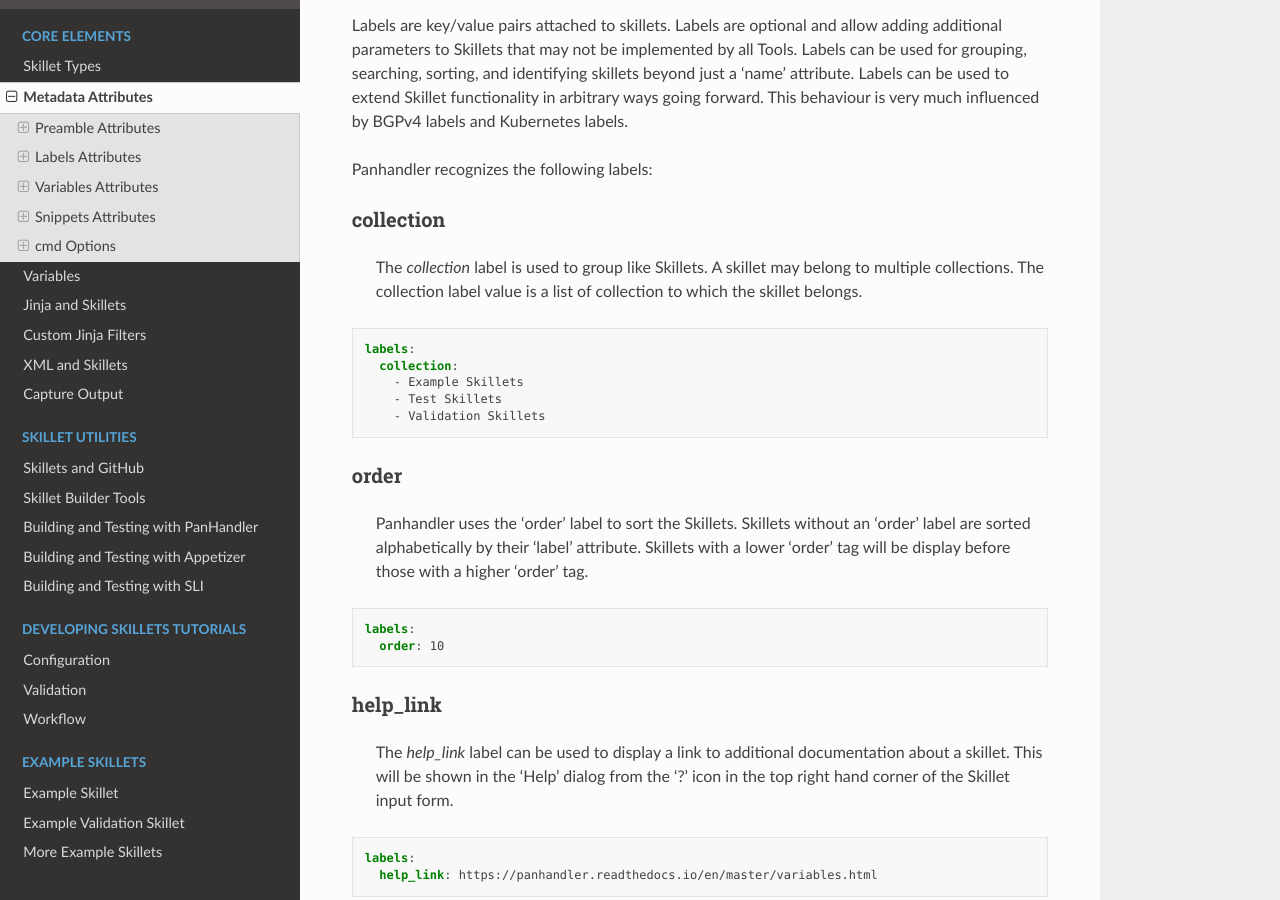
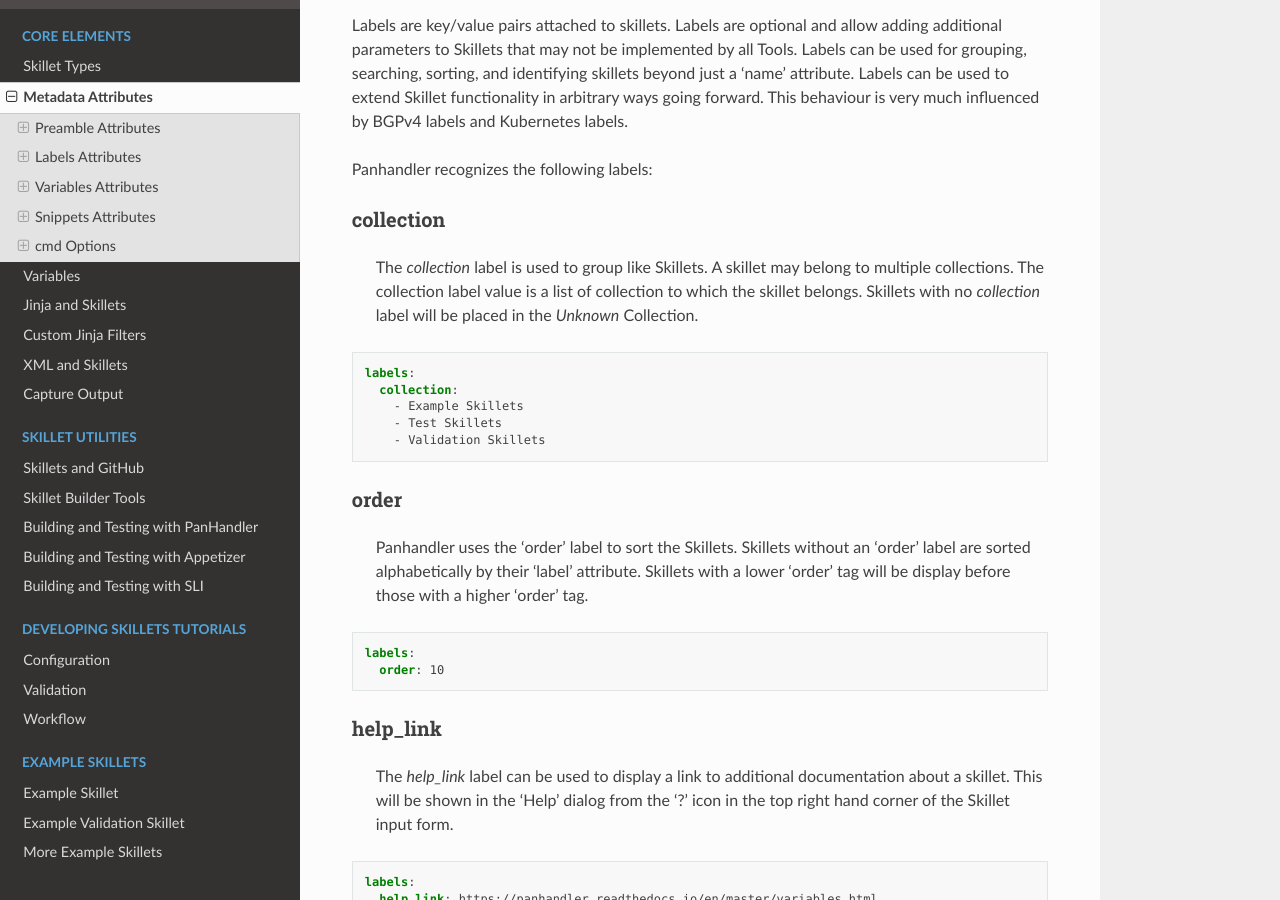
Before and after one commit to PaloAltoNetworks/SkilletBuilder, a Sphinx documentation site: the page built from docs/reference_examples/metadata_attributes.rst, in a window 1280 px wide and 900 px high, scrolled down 1314 px. Built offline with Sphinx 7.4.7 and the Read the Docs theme 2.0.0, drawn with Linux system fonts in a browser that asks for light colours; pages that are not in the unit, such as notebooks, are missing from menus; some of the changed text lies outside the part shown.

Commit message:
Added collection & variable name details from Skillets Defined

```diff
--- a/docs/reference_examples/metadata_attributes.rst
+++ b/docs/reference_examples/metadata_attributes.rst
@@ -67,7 +67,8 @@
 ~~~~~~~~~~
 
   The `collection` label is used to group like Skillets. A skillet may belong to multiple collections. The collection
-  label value is a list of collection to which the skillet belongs.
+  label value is a list of collection to which the skillet belongs. Skillets with no `collection` label will be placed
+  in the *Unknown* Collection.
 
 .. code-block:: yaml
 
@@ -152,6 +153,13 @@
 name
 ~~~~
     name assigned to the variable
+
+    .. note::
+
+        The variable name must not contain special characters such as '-' or '*' or spaces. Variable names can be any
+        length and can consist of uppercase and lowercase letters ( A-Z , a-z ), digits ( 0-9 ), and the underscore
+        character ( _ ). An additional restriction is that, although a variable name can contain digits, the first
+        character of a variable name cannot be a digit.
 
 description
 ~~~~~~~~~~~
```
